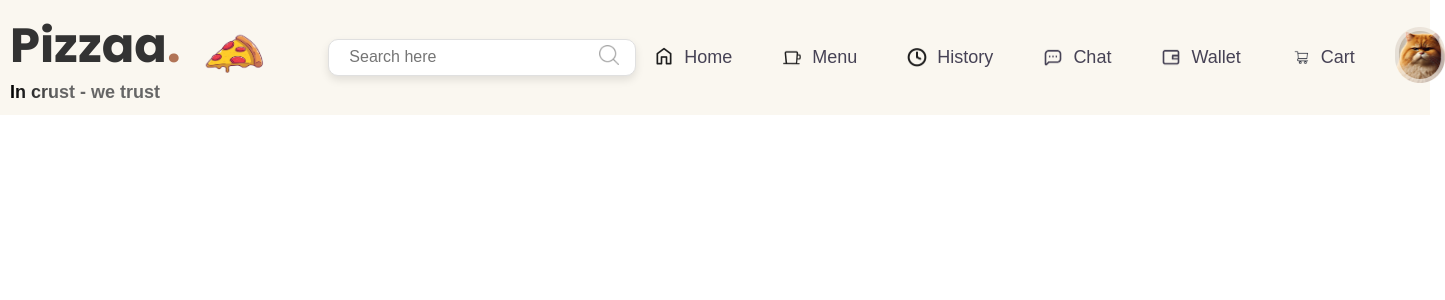
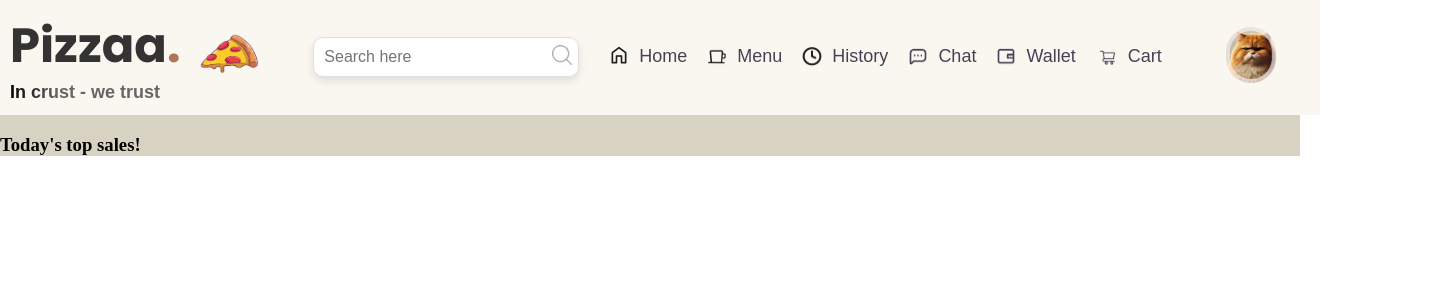
Before and after one commit to EricDuong5423/FE_Database, a React (Vite) app in the folder Frontend-Database/: page / in a window 1280 px wide. Shown: the top 300 px of the page, 1445 px wide, since content can reach past the window. Built offline with nearby package versions, Linux system fonts and the light colour scheme; a web font is replaced by a local one.

Commit message:
fix slidemenu.css

```diff
--- a/Frontend-Database/src/Components/SlideMenuCustomer.jsx
+++ b/Frontend-Database/src/Components/SlideMenuCustomer.jsx
@@ -64,7 +64,14 @@ function SlideMenu() {
 function Menu({ icon, text }) {
   return (
     <button className="menu">
-      <img src={icon} />
+      <img
+        src={icon}
+        style={
+          text === "Cart"
+            ? { height: "22px", width: "22px" }
+            : { height: "20px", width: "20px" }
+        }
+      />
       <p>{text}</p>
     </button>
   );
--- a/Frontend-Database/src/Routes/homePage.jsx
+++ b/Frontend-Database/src/Routes/homePage.jsx
@@ -1,11 +1,21 @@
 import SlideMenu from "../Components/SlideMenuCustomer";
+import "../Styles/HomePage.css";
 
 function HomePage() {
   return (
     <>
       <SlideMenu />
+      <TodaySales />
     </>
   );
 }
 
+function TodaySales() {
+  return (
+    <div className="today-sales">
+      <h3>Today's top sales!</h3>
+    </div>
+  );
+}
+
 export default HomePage;
--- /dev/null
+++ b/Frontend-Database/src/Styles/HomePage.css
@@ -0,0 +1,3 @@
+#root {
+  background-color: #d8d2c2;
+}
--- a/Frontend-Database/src/Styles/SlideMenu.css
+++ b/Frontend-Database/src/Styles/SlideMenu.css
@@ -9,7 +9,7 @@ body,
 }
 
 #root {
-  width: 1410px;
+  width: 1300px;
 }
 
 /*Slide-menu*/
@@ -17,9 +17,10 @@ body,
   background-color: #faf7f0;
   width: 100%;
   display: grid;
-  gap: 40px;
+  gap: 30px;
   grid-template-columns: 1fr 2fr 4fr 1fr;
   align-items: center;
+  justify-items: center;
   padding: 10px;
 }
 
@@ -27,10 +28,6 @@ body,
 .icon-name-container {
   display: grid;
   grid-template-columns: 1fr 1fr;
-  gap: 5px;
-}
-
-.icon {
 }
 
 .name h1 {
@@ -58,10 +55,8 @@ body,
   background-color: #ffffff;
   border: 1px solid #e0e0e0;
   border-radius: 10px;
-  height: 25px;
-  width: 100%;
-  padding: 5px 10px;
   box-shadow: 0 4px 8px rgba(0, 0, 0, 0.1);
+  align-items: center;
 }
 
 .search-input {
@@ -106,7 +101,7 @@ body,
   grid-column: 3 / span 1;
   display: grid;
   grid-template-columns: 1fr 1fr 1fr 1fr 1fr 1fr;
-  column-gap: 50px;
+  column-gap: 20px;
 }
 
 .menu {
@@ -132,6 +127,9 @@ body,
 }
 
 /*Avatar*/
+.GuestAvatar {
+  margin-right: 0;
+}
 .GuestAvatar img {
   border-radius: 25%;
   height: 56px;
--- a/Frontend-Database/src/main.jsx
+++ b/Frontend-Database/src/main.jsx
@@ -1,7 +1,7 @@
 import React from "react";
 import ReactDOM from "react-dom/client";
 import { BrowserRouter, Routes, Route } from "react-router";
-import HomePage from "./Routes/homePage";
+import HomePage from "./Routes/HomePage";
 
 const root = document.getElementById("root");
 ReactDOM.createRoot(root).render(
```
